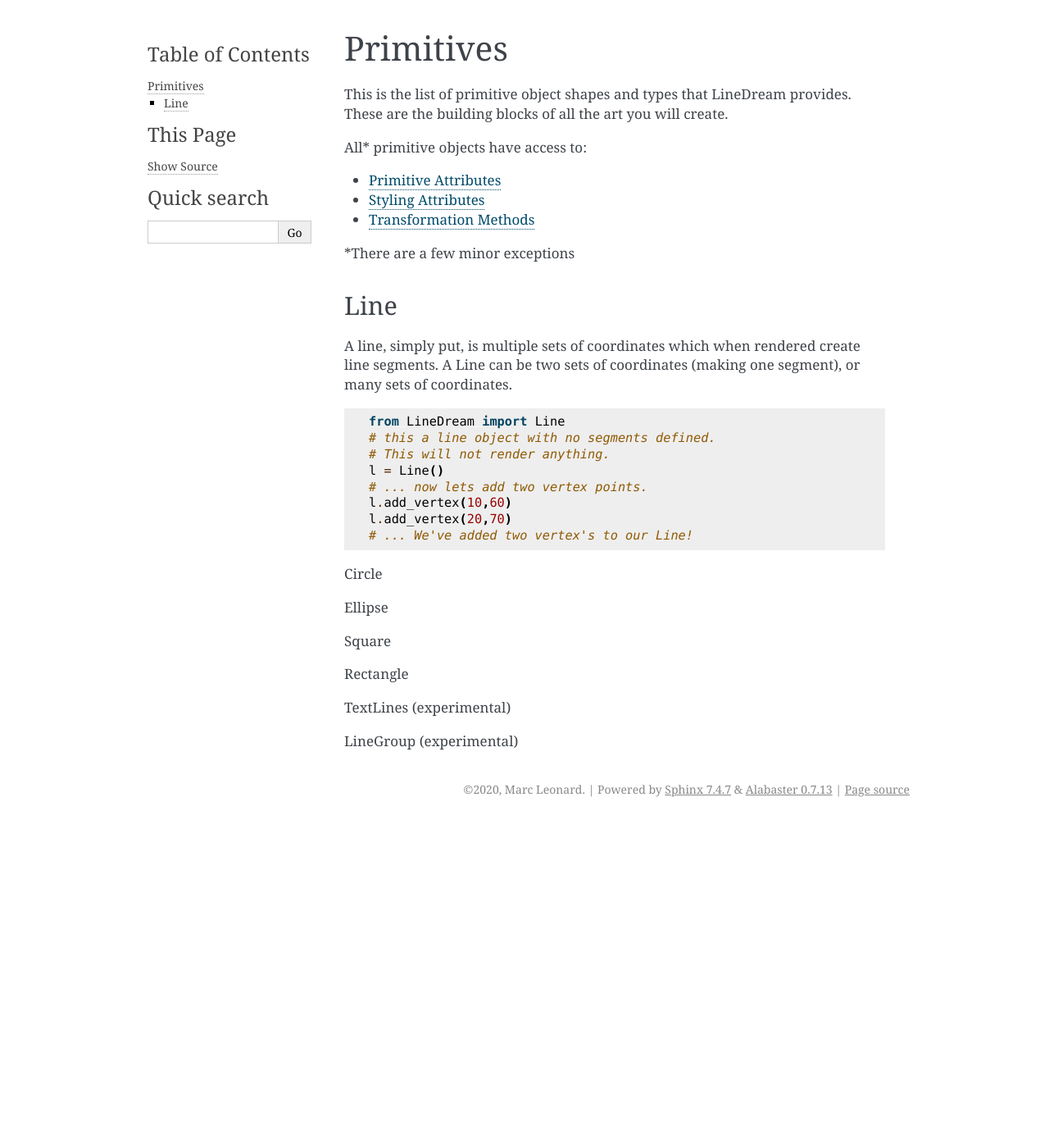
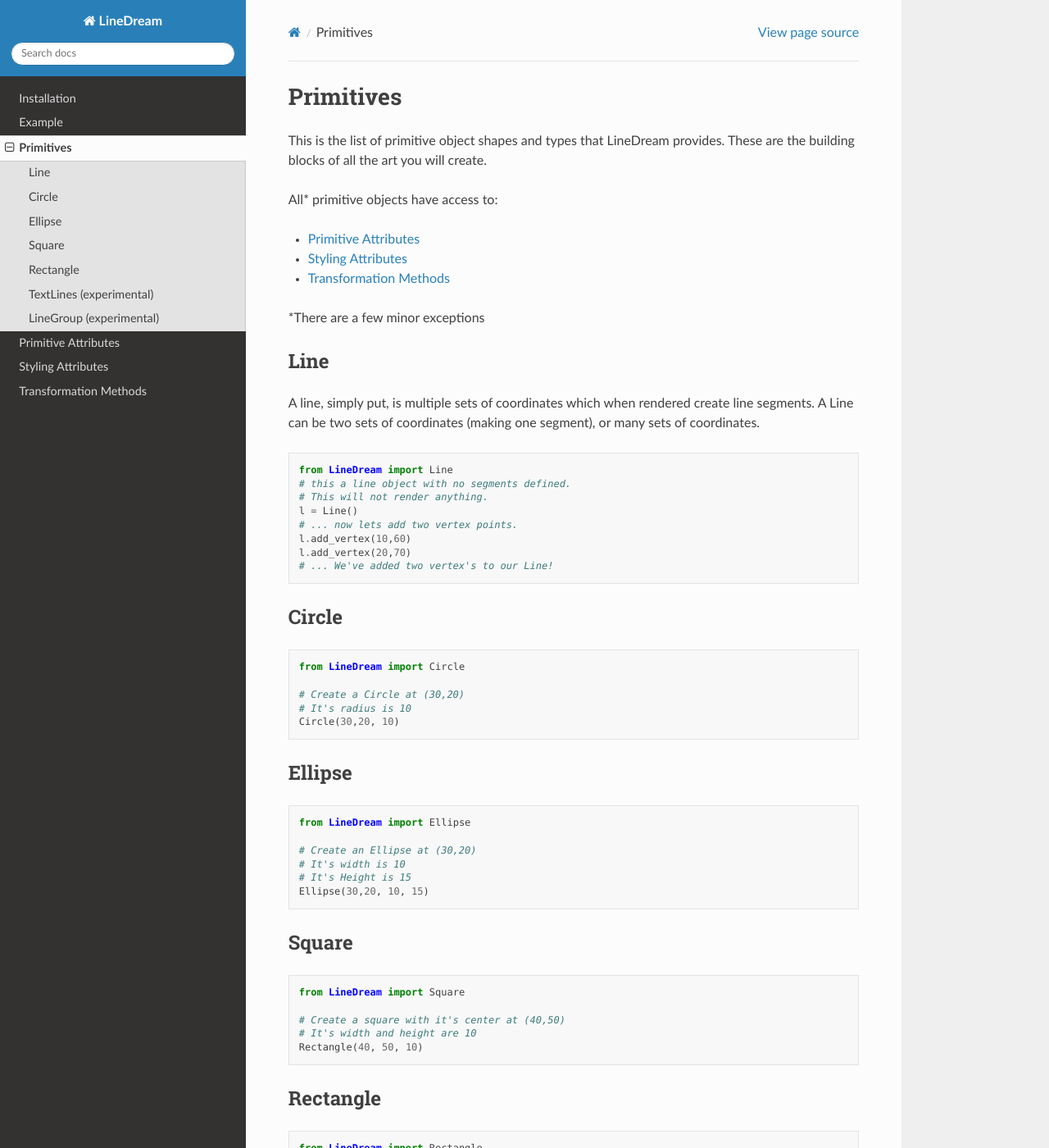
Before and after one commit to marcrleonard/LineDream, a Sphinx documentation site: the page built from docs/Primitives.rst, in a window 1280 px wide and 1400 px high. Shown: the whole window at 82% size. Built offline with Sphinx 7.4.7 and the Read the Docs theme 2.0.0, drawn with Linux system fonts in a browser that asks for light colours; some of the changed text lies outside the part shown.

Commit message:
finish adding Primitives.rst add RTD theme

```diff
--- a/docs/Primitives.rst
+++ b/docs/Primitives.rst
@@ -29,13 +29,65 @@
     # ... We've added two vertex's to our Line!
 
 Circle
+======
+
+.. code-block:: python
+
+    from LineDream import Circle
+
+    # Create a Circle at (30,20)
+    # It's radius is 10
+    Circle(30,20, 10)
 
 Ellipse
+=======
+
+.. code-block:: python
+
+    from LineDream import Ellipse
+
+    # Create an Ellipse at (30,20)
+    # It's width is 10
+    # It's Height is 15
+    Ellipse(30,20, 10, 15)
 
 Square
+======
+
+.. code-block:: python
+
+    from LineDream import Square
+
+    # Create a square with it's center at (40,50)
+    # It's width and height are 10
+    Rectangle(40, 50, 10)
+
 
 Rectangle
+=========
+
+.. code-block:: python
+
+    from LineDream import Rectangle
+
+    # Create a rectangle with it's center at (40,50)
+    # It's width is 5
+    # It's height is 20
+    Rectangle(40, 50, 5, 20)
 
 TextLines (experimental)
+========================
+
+This is an experimental feature. Currently, it (sloppily) uses Herhsey Text.
+It has been hacked out of the Inkscape extension.
+
+.. code-block:: python
+
+    from LineDream import TextLines
+
+    # Create a path that says 'LineDreamIsAwesome'
+    TextLines('LineDreamIsAwesome', kerning=5)
 
 LineGroup (experimental)
+========================
+Coming soon...
--- a/docs/conf.py
+++ b/docs/conf.py
@@ -47,7 +47,8 @@
 # The theme to use for HTML and HTML Help pages.  See the documentation for
 # a list of builtin themes.
 #
-html_theme = 'alabaster'
+# html_theme = 'alabaster'
+html_theme = "sphinx_rtd_theme"
 
 # Add any paths that contain custom static files (such as style sheets) here,
 # relative to this directory. They are copied after the builtin static files,
```
Also changed, not shown: README.md (+3 -3 lines).
